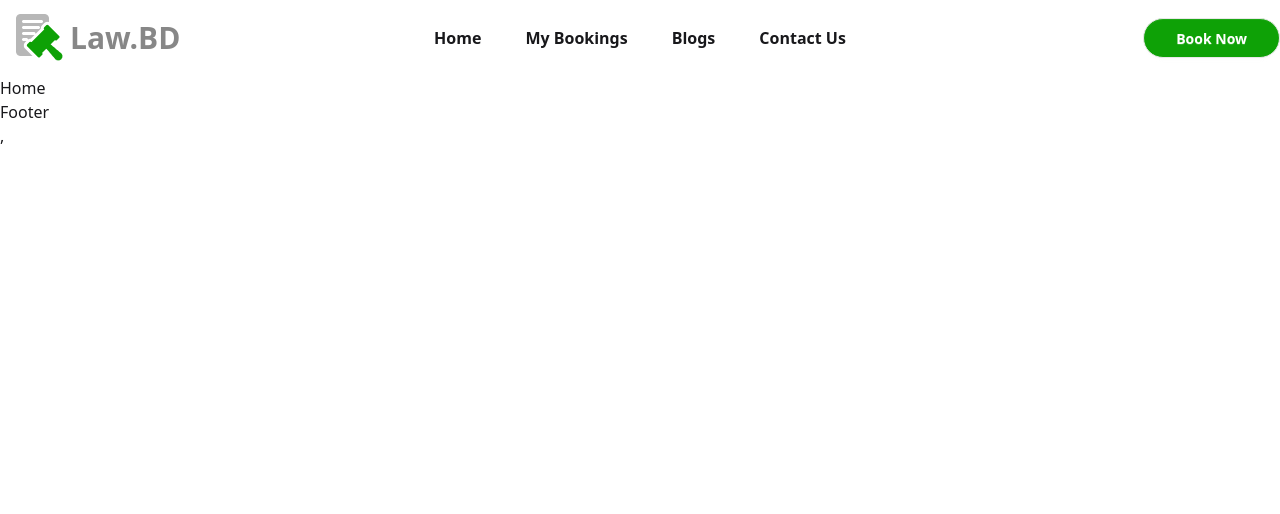
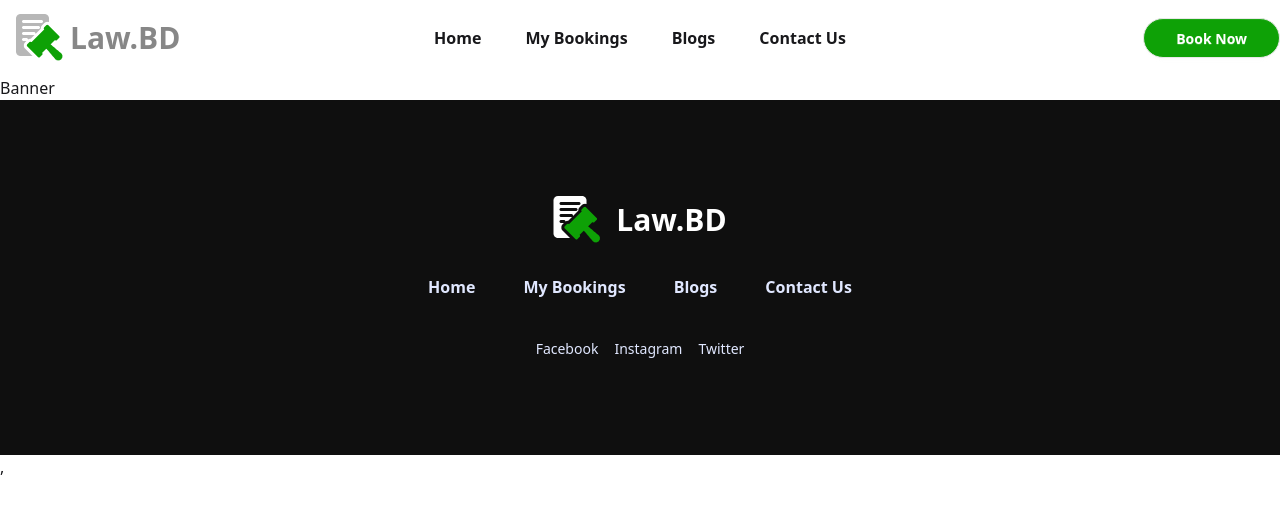
Before and after one commit to AsifHossain22/lawyer-appointment-booking-app, a React (Vite) app: page / in a window 1280 px wide. Shown: the top 514 px of the page. Built offline with nearby package versions, Linux system fonts and the light colour scheme.

Commit message:
Added static Footer

```diff
--- a/src/components/Footer/Footer.jsx
+++ b/src/components/Footer/Footer.jsx
@@ -2,9 +2,37 @@ import React from "react";
 
 const Footer = () => {
   return (
-    <div>
-      <h1>Footer</h1>
-    </div>
+    <footer className="footer footer-horizontal footer-center bg-[#0F0F0F] text-primary-content py-24 px-20">
+      <aside className="gap-8">
+        {/* FooterLogo */}
+        <div className="flex items-center gap-4">
+          <img src="logo-footer.png" alt="" />
+          <span className="text-white text-3xl font-extrabold">Law.BD</span>
+        </div>
+
+        {/* FooterMenu */}
+        <nav className="grid grid-flow-col gap-12">
+          <a className="hover:bg-transparent text-base font-semibold hover:text-[#0EA106] cursor-pointer duration-300">
+            Home
+          </a>
+          <a className="hover:bg-transparent text-base font-semibold hover:text-[#0EA106] cursor-pointer duration-300">
+            My Bookings
+          </a>
+          <a className="hover:bg-transparent text-base font-semibold hover:text-[#0EA106] cursor-pointer duration-300">
+            Blogs
+          </a>
+          <a className="hover:bg-transparent text-base font-semibold hover:text-[#0EA106] cursor-pointer duration-300">
+            Contact Us
+          </a>
+        </nav>
+      </aside>
+      {/* SocialMediaLinks */}
+      <nav className="grid grid-flow-col gap-4">
+        <a className="link link-hover">Facebook</a>
+        <a className="link link-hover">Instagram</a>
+        <a className="link link-hover">Twitter</a>
+      </nav>
+    </footer>
   );
 };
 
--- a/src/components/Navbar/Navbar.jsx
+++ b/src/components/Navbar/Navbar.jsx
@@ -28,16 +28,24 @@ const Navbar = () => {
             className="menu menu-sm dropdown-content bg-base-100 rounded-box z-1 mt-3 w-52 p-2 shadow"
           >
             <li>
-              <a>Home</a>
+              <a className="hover:bg-transparent text-base font-semibold hover:text-[#0EA106] hover:shadow-none">
+                Home
+              </a>
             </li>
             <li>
-              <a>My Bookings</a>
+              <a className="hover:bg-transparent text-base font-semibold hover:text-[#0EA106] hover:shadow-none">
+                My Bookings
+              </a>
             </li>
             <li>
-              <a>Blogs</a>
+              <a className="hover:bg-transparent text-base font-semibold hover:text-[#0EA106] hover:shadow-none">
+                Blogs
+              </a>
             </li>
             <li>
-              <a>Contact Us</a>
+              <a className="hover:bg-transparent text-base font-semibold hover:text-[#0EA106] hover:shadow-none">
+                Contact Us
+              </a>
             </li>
           </ul>
         </div>
@@ -53,22 +61,22 @@ const Navbar = () => {
       <div className="navbar-center hidden lg:flex">
         <ul className="menu menu-horizontal px-1 gap-5">
           <li>
-            <a className="hover:bg-transparent text-base font-semibold hover:text-[#0EA106]">
+            <a className="hover:bg-transparent text-base font-semibold hover:text-[#0EA106] hover:shadow-none">
               Home
             </a>
           </li>
           <li>
-            <a className="hover:bg-transparent text-base font-semibold hover:text-[#0EA106]">
+            <a className="hover:bg-transparent text-base font-semibold hover:text-[#0EA106] hover:shadow-none">
               My Bookings
             </a>
           </li>
           <li>
-            <a className="hover:bg-transparent text-base font-semibold hover:text-[#0EA106]">
+            <a className="hover:bg-transparent text-base font-semibold hover:text-[#0EA106] hover:shadow-none">
               Blogs
             </a>
           </li>
           <li>
-            <a className="hover:bg-transparent text-base font-semibold hover:text-[#0EA106]">
+            <a className="hover:bg-transparent text-base font-semibold hover:text-[#0EA106] hover:shadow-none">
               Contact Us
             </a>
           </li>
--- a/src/pages/Home/Home.jsx
+++ b/src/pages/Home/Home.jsx
@@ -1,9 +1,12 @@
 import React from "react";
+import Banner from "../../components/Banner/Banner";
 
 const Home = () => {
   return (
     <div>
-      <h1>Home</h1>
+      <div>
+        <Banner></Banner>
+      </div>
     </div>
   );
 };
```
